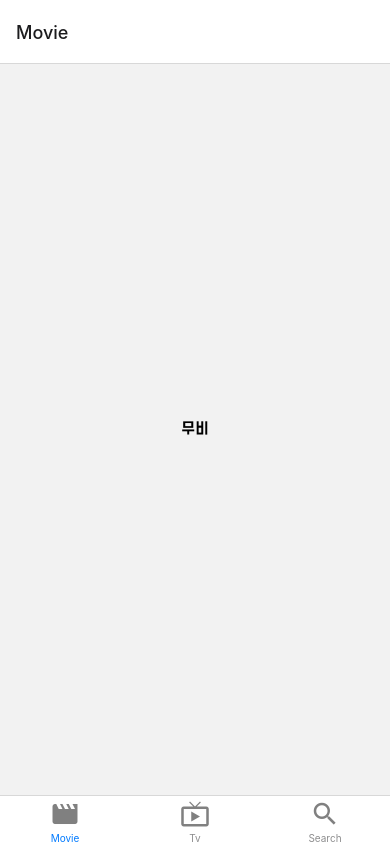
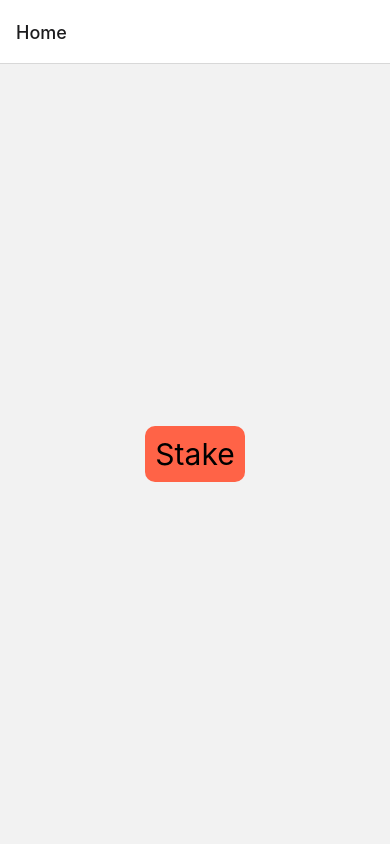
Before and after one commit to dhsongdev/myMovie, a React Native app: screen / in a window 390 px wide. Built offline with nearby package versions, Linux system fonts and the light colour scheme.

Commit message:
Test Stack

```diff
--- a/App.js
+++ b/App.js
@@ -1,14 +1,17 @@
+//expo
 import { StatusBar } from 'expo-status-bar';
 import { Asset, useAssets } from 'expo-asset';
 import * as Font from 'expo-font';
 import * as SplashScreen from 'expo-splash-screen';
 
-import { NavigationContainer } from '@react-navigation/native';
+//react-native
 import React, { useEffect, useState, useCallback } from 'react';
 import { StyleSheet, Text, View } from 'react-native';
+import { NavigationContainer } from '@react-navigation/native';
 
 //components
-import Tabs from './tabs/Tabs';
+import Tabs from './navigator/Tabs';
+import Stacks from './navigator/Stacks';
 
 // Keep the splash screen visible while we fetch resources
 SplashScreen.preventAutoHideAsync();
@@ -32,7 +35,6 @@ export default function App() {
     const prepare = async () => {
       await Promise.all([...fonts, ...imgs]); //load assets functions
       setAppReady(true);
-      console.log('prepare complete');
       //app ready -> hide splashscreen
       await SplashScreen.hideAsync();
     };
@@ -45,7 +47,7 @@ export default function App() {
 
   return (
     <NavigationContainer>
-      <Tabs />
+      <Stacks />
     </NavigationContainer>
   );
 }
--- /dev/null
+++ b/navigator/Stacks.js
@@ -0,0 +1,38 @@
+import { createNativeStackNavigator } from '@react-navigation/native-stack';
+
+import React from 'react';
+import { View, Text, TouchableOpacity } from 'react-native';
+
+const Stack = createNativeStackNavigator();
+
+const Home = ({ navigation: { navigate } }) => {
+  return (
+    <View style={{ flex: 1, justifyContent: 'center', alignItems: 'center' }}>
+      <TouchableOpacity
+        onPress={() => {
+          navigate('Stake');
+        }}
+        style={{ backgroundColor: 'tomato', borderRadius: 10 }}
+      >
+        <Text style={{ fontSize: 30, padding: 10 }}>Stake</Text>
+      </TouchableOpacity>
+    </View>
+  );
+};
+
+const Stake = () => {
+  return (
+    <View style={{ flex: 1, justifyContent: 'center', alignItems: 'center' }}>
+      <Text>I'm stake</Text>
+    </View>
+  );
+};
+
+export default function myStack() {
+  return (
+    <Stack.Navigator>
+      <Stack.Screen name="Home" component={Home} />
+      <Stack.Screen name="Stake" component={Stake} />
+    </Stack.Navigator>
+  );
+}
--- /dev/null
+++ b/navigator/Tabs.js
@@ -0,0 +1,73 @@
+import React from 'react';
+import { TouchableOpacity, useColorScheme } from 'react-native';
+import { createBottomTabNavigator } from '@react-navigation/bottom-tabs';
+import Movie from '../screens/Movie';
+import Search from '../screens/Search';
+import Tv from '../screens/Tv';
+
+//icons
+import { MaterialIcons } from '@expo/vector-icons';
+
+const Tab = createBottomTabNavigator();
+
+export default function Tabs() {
+  const colorScheme = useColorScheme();
+
+  const themeColor = {
+    icon: colorScheme === 'dark' ? 'white' : 'black',
+    text: colorScheme === 'dark' ? 'white' : 'black',
+    tabBackground: colorScheme === 'dark' ? 'black' : 'white',
+    screenBackground: colorScheme === 'dark' ? '#261C2C' : 'white',
+  };
+
+  return (
+    <Tab.Navigator
+      screenOptions={{
+        headerStyle: {
+          backgroundColor: themeColor.tabBackground,
+        },
+        headerTitleStyle: { color: themeColor.text },
+        tabBarStyle: {
+          backgroundColor: themeColor.tabBackground,
+          color: themeColor.text,
+        },
+        tabBarActiveTintColor: '#C92C6D',
+        tabBarInactiveTintColor: themeColor.text,
+        tabBarLabelStyle: {
+          fontSize: 11,
+          fontWeight: '500',
+        },
+      }}
+    >
+      <Tab.Screen
+        name="Movie"
+        component={Movie}
+        options={{
+          tabBarIcon: ({ focused, color, size }) => (
+            <MaterialIcons name="movie" size={size} color={color} />
+          ),
+        }}
+      />
+
+      <Tab.Screen
+        name="Tv"
+        component={Tv}
+        options={{
+          tabBarIcon: ({ focused, color, size }) => (
+            <MaterialIcons name="live-tv" size={size} color={color} />
+          ),
+        }}
+      />
+
+      <Tab.Screen
+        name="Search"
+        component={Search}
+        options={{
+          tabBarIcon: ({ focused, color, size }) => (
+            <MaterialIcons name="search" size={size} color={color} />
+          ),
+        }}
+      />
+    </Tab.Navigator>
+  );
+}
--- a/screens/Movie.js
+++ b/screens/Movie.js
@@ -4,7 +4,7 @@ import { StyleSheet, View, Text } from 'react-native';
 const Movie = () => {
   return (
     <View style={styles.container}>
-      <Text style={{ fontFamily: 'baemin' }}>무비</Text>
+      <Text style={{ fontFamily: 'baemin', fontSize: 40 }}>무비</Text>
     </View>
   );
 };
--- a/screens/Tv.js
+++ b/screens/Tv.js
@@ -1,19 +1,22 @@
 import React from 'react';
-import { StyleSheet, View, Text } from 'react-native';
+import { StyleSheet, View, Text, ScrollView } from 'react-native';
 
 const Tv = () => {
   return (
-    <View style={styles.container}>
-      <Text style={{ fontFamily: 'baemin' }}>티비</Text>
-    </View>
+    <ScrollView style={styles.container}>
+      <View style={styles.main}>
+        <Text style={{ fontFamily: 'baemin', fontSize: 40 }}>TV의 민족</Text>
+      </View>
+    </ScrollView>
   );
 };
 
 const styles = StyleSheet.create({
-  container: {
-    flex: 1,
+  container: {},
+  main: {
+    alignItems: 'center',
     justifyContent: 'center',
-    alignItems: 'center',
+    height: 600,
   },
 });
 
--- a/tabs/Tabs.js
+++ /dev/null
@@ -1,46 +0,0 @@
-import React from 'react';
-import { createBottomTabNavigator } from '@react-navigation/bottom-tabs';
-import Movie from '../screens/Movie';
-import Search from '../screens/Search';
-import Tv from '../screens/Tv';
-
-//icons
-import { MaterialIcons } from '@expo/vector-icons';
-
-const Tab = createBottomTabNavigator();
-
-function Tabs() {
-  return (
-    <Tab.Navigator>
-      <Tab.Screen
-        name="Movie"
-        component={Movie}
-        options={{
-          tabBarIcon: () => (
-            <MaterialIcons name="movie" color="grey" size={30} />
-          ),
-        }}
-      />
-      <Tab.Screen
-        name="Tv"
-        component={Tv}
-        options={{
-          tabBarIcon: () => (
-            <MaterialIcons name="live-tv" size={30} color="grey" />
-          ),
-        }}
-      />
-      <Tab.Screen
-        name="Search"
-        component={Search}
-        options={{
-          tabBarIcon: () => (
-            <MaterialIcons name="search" color="grey" size={30} />
-          ),
-        }}
-      />
-    </Tab.Navigator>
-  );
-}
-
-export default Tabs;
```
